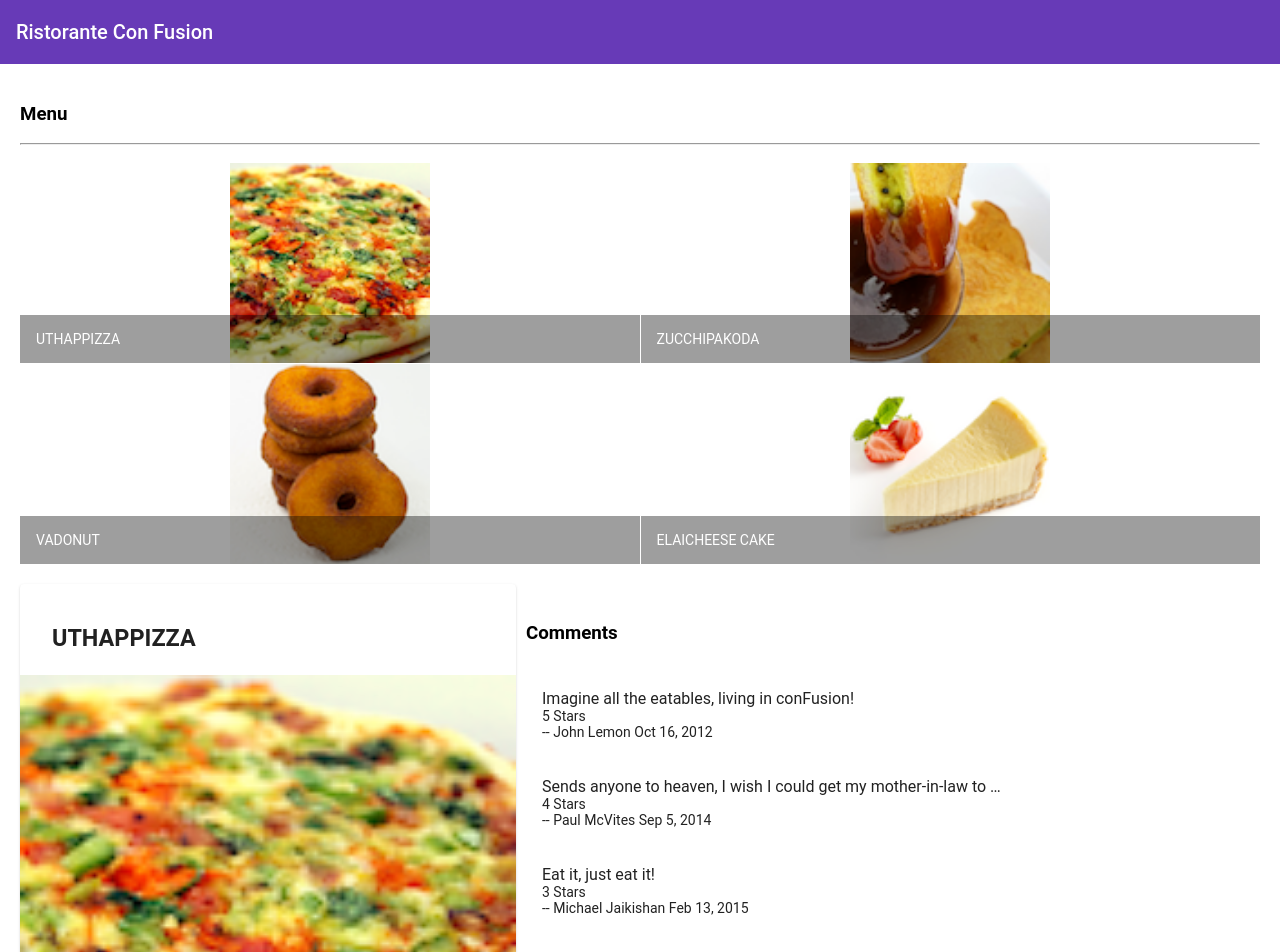
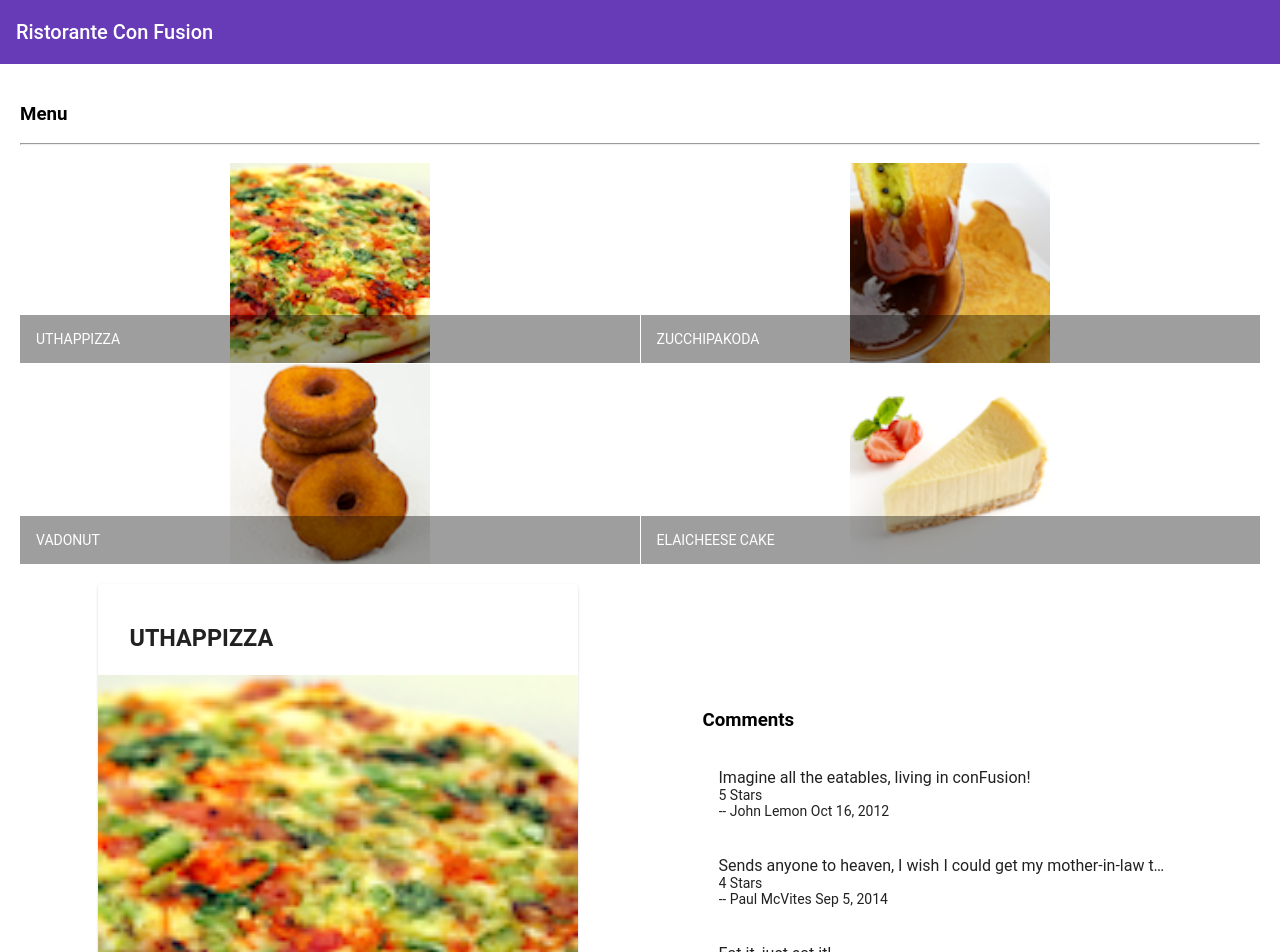
Before and after one commit to Jeongk8/angular, an Angular app: page / in a window 1280 px wide. Shown: the top 952 px of the page. Built offline with nearby package versions, Linux system fonts and the light colour scheme.

Commit message:
data binding

```diff
--- a/src/app/app.component.html
+++ b/src/app/app.component.html
@@ -1,4 +1,3 @@
 <mat-toolbar color="primary"> <span>Ristorante Con Fusion</span> </mat-toolbar>
 
 <app-menu></app-menu>
-<app-dishdetail></app-dishdetail>
--- a/src/app/dishdetail/dishdetail.component.html
+++ b/src/app/dishdetail/dishdetail.component.html
@@ -2,21 +2,21 @@
     fxLayout="row"
     fxLayout.sm="column"
     fxLayout.xs="column"
-
+    fxLayoutAlign.gt-md="space-around center"
     fxLayoutGap="10px"
     fxLayoutGap.xs="0">
 
   <div fxFlex="40">
-    <div fxFlex *ngIf="selectedDish">
+    <div fxFlex *ngIf="dish">
     <mat-card>
       <mat-card-header>
         <mat-card-title>
-          <h3>{{selectedDish.name | uppercase}}</h3>
+          <h3>{{dish.name | uppercase}}</h3>
         </mat-card-title>
       </mat-card-header>
-      <img mat-card-image src={{selectedDish.image}} alt={{selectedDish.name}}>
+      <img mat-card-image src={{dish.image}} alt={{dish.name}}>
       <mat-card-content>
-        <p>{{selectedDish.description}}
+        <p>{{dish.description}}
         </p>
       </mat-card-content>
       <mat-card-actions>
@@ -31,10 +31,11 @@
 
 
   <div fxFlex="40">
-    <br>
-    <h3>Comments</h3>
+
+
     <mat-list>
-      <mat-list-item *ngFor="let comment of selectedDish.comments">
+      <h3>Comments</h3>
+      <mat-list-item *ngFor="let comment of dish.comments">
 
         <p matLine>
           <span> {{comment.comment}} </span>
@@ -49,16 +50,6 @@
 
       </mat-list-item>
     </mat-list>
-
-
-
-
-
-
-
-
-
-
   </div>
 
 
--- a/src/app/dishdetail/dishdetail.component.ts
+++ b/src/app/dishdetail/dishdetail.component.ts
@@ -1,4 +1,5 @@
-import { Component, OnInit } from '@angular/core';
+import { Component, OnInit, Input } from '@angular/core';
+import { Dish } from '../shared/dish';
 
 
 
@@ -9,7 +10,9 @@ import { Component, OnInit } from '@angular/core';
 })
 export class DishdetailComponent implements OnInit {
 
-	selectedDish: Dish = DISH;
+  @Input()
+  dish: Dish;
+
 
 
 	  constructor() { }
@@ -20,69 +23,3 @@ export class DishdetailComponent implements OnInit {
 
 
 }
-
-const DISH = {
-  id: '0',
-  name: 'Uthappizza',
-  image: '/assets/images/uthappizza.png',
-  category: 'mains',
-  featured: true,
-  label: 'Hot',
-  price: '4.99',
-  // tslint:disable-next-line:max-line-length
-  description: 'A unique combination of Indian Uthappam (pancake) and Italian pizza, topped with Cerignola olives, ripe vine cherry tomatoes, Vidalia onion, Guntur chillies and Buffalo Paneer.',
-  comments: [
-       {
-           rating: 5,
-           comment: 'Imagine all the eatables, living in conFusion!',
-           author: 'John Lemon',
-           date: '2012-10-16T17:57:28.556094Z'
-       },
-       {
-           rating: 4,
-           comment: 'Sends anyone to heaven, I wish I could get my mother-in-law to eat it!',
-           author: 'Paul McVites',
-           date: '2014-09-05T17:57:28.556094Z'
-       },
-       {
-           rating: 3,
-           comment: 'Eat it, just eat it!',
-           author: 'Michael Jaikishan',
-           date: '2015-02-13T17:57:28.556094Z'
-       },
-       {
-           rating: 4,
-           comment: 'Ultimate, Reaching for the stars!',
-           author: 'Ringo Starry',
-           date: '2013-12-02T17:57:28.556094Z'
-       },
-       {
-           rating: 2,
-           comment: 'It\'s your birthday, we\'re gonna party!',
-           author: '25 Cent',
-           date: '2011-12-02T17:57:28.556094Z'
-       }
-   ]
-};
-
-
-export class Dish {
-    id: string;
-    name: string;
-    image: string;
-    category: string;
-    featured: boolean;
-    label: string;
-    price: string;
-    description: string;
-    comments: comment[];
-
-
-}
-
-export class comment {
-	rating: Number;
-	comment: string;
-	author: string;
-	date: string;
-}
--- a/src/app/menu/menu.component.html
+++ b/src/app/menu/menu.component.html
@@ -11,16 +11,20 @@
 
   <div fxFlex>
     <mat-grid-list cols="2" rowHeight="200px">
-      <mat-grid-tile *ngFor="let dish of dishes">
+       <mat-grid-tile *ngFor="let dish of dishes" (click) = "onSelect(dish)">
         <img height="200px" src={{dish.image}} alt={{dish.name}}>
         <mat-grid-tile-footer>
           <h1>{{dish.name | uppercase}}</h1>
         </mat-grid-tile-footer>
       </mat-grid-tile>
+
     </mat-grid-list>
+    <app-dishdetail [dish] = "selectedDish"></app-dishdetail>
   </div>
 
 
 
 
+
+
 </div>
--- /dev/null
+++ b/src/app/shared/comment.ts
@@ -0,0 +1,6 @@
+export class Comment {
+    rating: number;
+    comment: string;
+    author: string;
+    date: string;
+}
--- a/src/app/shared/dish.ts
+++ b/src/app/shared/dish.ts
@@ -1,3 +1,5 @@
+import { Comment } from './comment';
+
 export class Dish {
     id: string;
     name: string;
@@ -7,7 +9,7 @@ export class Dish {
     label: string;
     price: string;
     description: string;
-
+    comments: Comment[];
 
 
 }
--- /dev/null
+++ b/src/app/shared/dishes.ts
@@ -0,0 +1,173 @@
+import { Dish } from './dish';
+
+export const DISHES: Dish[] = [
+    {
+        id: '0',
+        name: 'Uthappizza',
+        image: '/assets/images/uthappizza.png',
+        category: 'mains',
+        featured: true,
+        label: 'Hot',
+        price: '4.99',
+        // tslint:disable-next-line:max-line-length
+        description: 'A unique combination of Indian Uthappam (pancake) and Italian pizza, topped with Cerignola olives, ripe vine cherry tomatoes, Vidalia onion, Guntur chillies and Buffalo Paneer.',
+        comments: [
+            {
+                rating: 5,
+                comment: 'Imagine all the eatables, living in conFusion!',
+                author: 'John Lemon',
+                date: '2012-10-16T17:57:28.556094Z'
+            },
+            {
+                rating: 4,
+                comment: 'Sends anyone to heaven, I wish I could get my mother-in-law to eat it!',
+                author: 'Paul McVites',
+                date: '2014-09-05T17:57:28.556094Z'
+            },
+            {
+                rating: 3,
+                comment: 'Eat it, just eat it!',
+                author: 'Michael Jaikishan',
+                date: '2015-02-13T17:57:28.556094Z'
+            },
+            {
+                rating: 4,
+                comment: 'Ultimate, Reaching for the stars!',
+                author: 'Ringo Starry',
+                date: '2013-12-02T17:57:28.556094Z'
+            },
+            {
+                rating: 2,
+                comment: 'It\'s your birthday, we\'re gonna party!',
+                author: '25 Cent',
+                date: '2011-12-02T17:57:28.556094Z'
+            }
+        ]
+    },
+    {
+        id: '1',
+        name: 'Zucchipakoda',
+        image: '/assets/images/zucchipakoda.png',
+        category: 'appetizer',
+        featured: false,
+        label: '',
+        price: '1.99',
+        description: 'Deep fried Zucchini coated with mildly spiced Chickpea flour batter accompanied with a sweet-tangy tamarind sauce',
+        comments: [
+            {
+                rating: 5,
+                comment: 'Imagine all the eatables, living in conFusion!',
+                author: 'John Lemon',
+                date: '2012-10-16T17:57:28.556094Z'
+            },
+            {
+                rating: 4,
+                comment: 'Sends anyone to heaven, I wish I could get my mother-in-law to eat it!',
+                author: 'Paul McVites',
+                date: '2014-09-05T17:57:28.556094Z'
+            },
+            {
+                rating: 3,
+                comment: 'Eat it, just eat it!',
+                author: 'Michael Jaikishan',
+                date: '2015-02-13T17:57:28.556094Z'
+            },
+            {
+                rating: 4,
+                comment: 'Ultimate, Reaching for the stars!',
+                author: 'Ringo Starry',
+                date: '2013-12-02T17:57:28.556094Z'
+            },
+            {
+                rating: 2,
+                comment: 'It\'s your birthday, we\'re gonna party!',
+                author: '25 Cent',
+                date: '2011-12-02T17:57:28.556094Z'
+            }
+        ]
+    },
+    {
+        id: '2',
+        name: 'Vadonut',
+        image: '/assets/images/vadonut.png',
+        category: 'appetizer',
+        featured: false,
+        label: 'New',
+        price: '1.99',
+        description: 'A quintessential ConFusion experience, is it a vada or is it a donut?',
+        comments: [
+            {
+                rating: 5,
+                comment: 'Imagine all the eatables, living in conFusion!',
+                author: 'John Lemon',
+                date: '2012-10-16T17:57:28.556094Z'
+            },
+            {
+                rating: 4,
+                comment: 'Sends anyone to heaven, I wish I could get my mother-in-law to eat it!',
+                author: 'Paul McVites',
+                date: '2014-09-05T17:57:28.556094Z'
+            },
+            {
+                rating: 3,
+                comment: 'Eat it, just eat it!',
+                author: 'Michael Jaikishan',
+                date: '2015-02-13T17:57:28.556094Z'
+            },
+            {
+                rating: 4,
+                comment: 'Ultimate, Reaching for the stars!',
+                author: 'Ringo Starry',
+                date: '2013-12-02T17:57:28.556094Z'
+            },
+            {
+                rating: 2,
+                comment: 'It\'s your birthday, we\'re gonna party!',
+                author: '25 Cent',
+                date: '2011-12-02T17:57:28.556094Z'
+            }
+        ]
+    },
+    {
+        id: '3',
+        name: 'ElaiCheese Cake',
+        image: '/assets/images/elaicheesecake.png',
+        category: 'dessert',
+        featured: false,
+        label: '',
+        price: '2.99',
+        description: 'A delectable, semi-sweet New York Style Cheese Cake, with Graham cracker crust and spiced with Indian cardamoms',
+        comments: [
+            {
+                rating: 5,
+                comment: 'Imagine all the eatables, living in conFusion!',
+                author: 'John Lemon',
+                date: '2012-10-16T17:57:28.556094Z'
+            },
+            {
+                rating: 4,
+                comment: 'Sends anyone to heaven, I wish I could get my mother-in-law to eat it!',
+                author: 'Paul McVites',
+                date: '2014-09-05T17:57:28.556094Z'
+            },
+            {
+                rating: 3,
+                comment: 'Eat it, just eat it!',
+                author: 'Michael Jaikishan',
+                date: '2015-02-13T17:57:28.556094Z'
+            },
+            {
+                rating: 4,
+                comment: 'Ultimate, Reaching for the stars!',
+                author: 'Ringo Starry',
+                date: '2013-12-02T17:57:28.556094Z'
+            },
+            {
+                rating: 2,
+                comment: 'It\'s your birthday, we\'re gonna party!',
+                author: '25 Cent',
+                date: '2011-12-02T17:57:28.556094Z'
+            }
+        ]
+    }
+];
```
Also changed, not shown: src/app/menu/menu.component.ts (+5 -47 lines).
